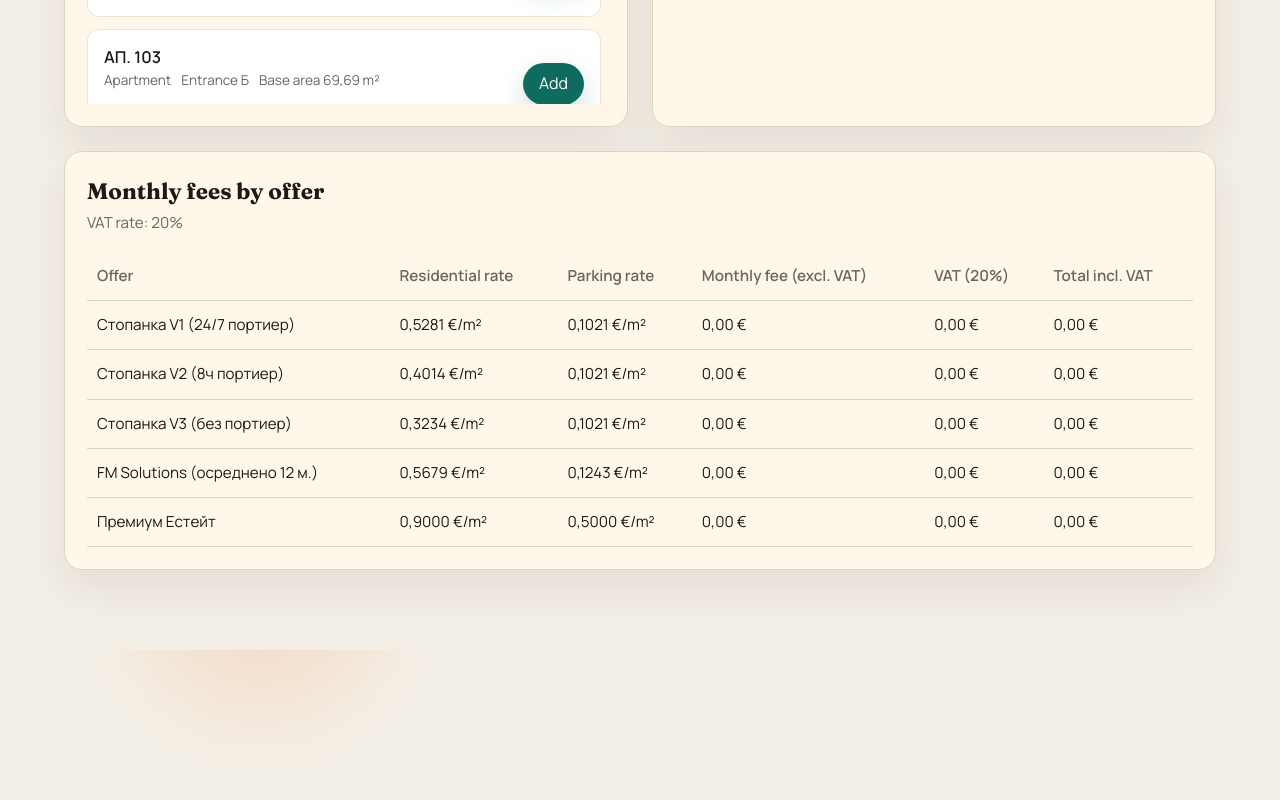
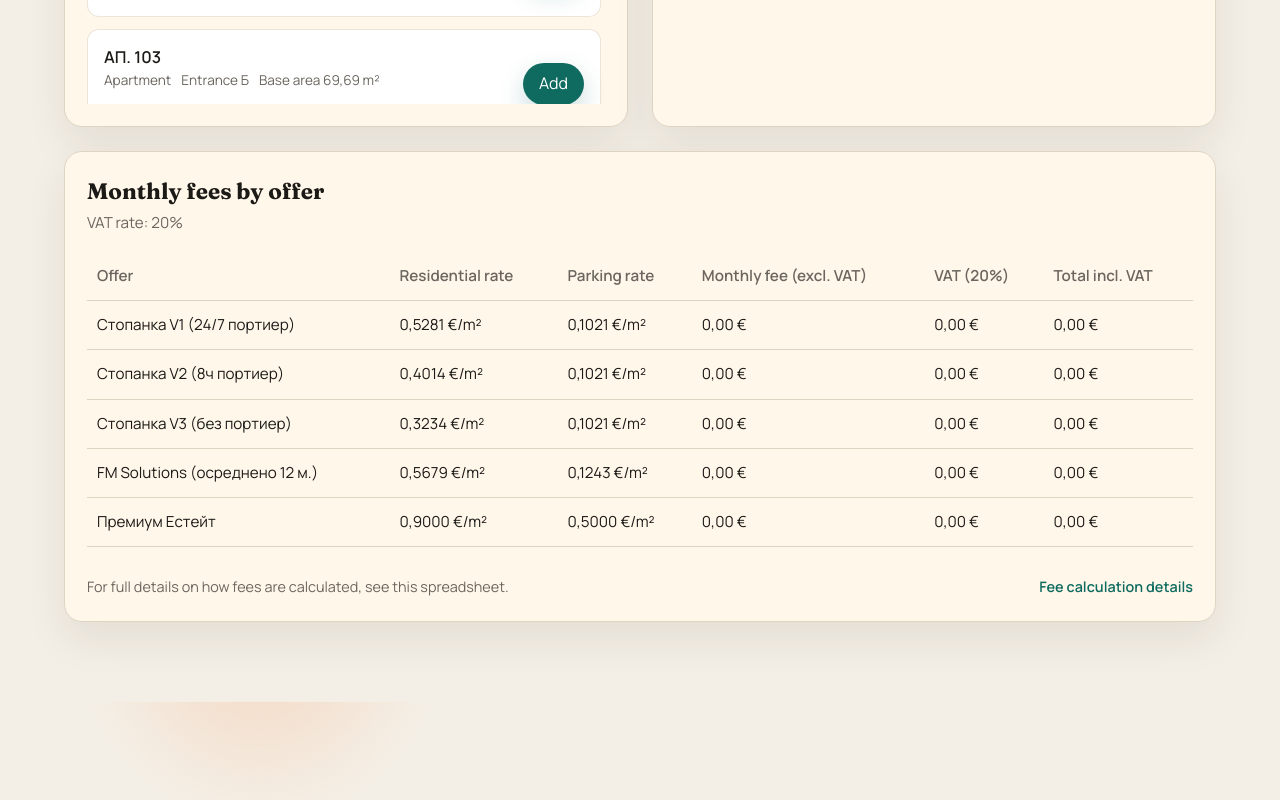
Before and after one commit to valo/white_district, a React (Vite) app: page / in a window 1280 px wide. Shown: the part 1081-1881 px from the top of the page. Before the commit the page ends 1851 px from the top, so only its background shows below. Built offline with nearby package versions, Linux system fonts and the light colour scheme.

Commit message:
Added a link to the details

```diff
--- a/src/App.css
+++ b/src/App.css
@@ -345,6 +345,26 @@
   background: rgba(196, 226, 219, 0.2);
 }
 
+.fee-details {
+  display: flex;
+  flex-wrap: wrap;
+  gap: 12px;
+  align-items: center;
+  justify-content: space-between;
+  padding-top: 12px;
+  font-size: 0.9rem;
+  color: var(--muted);
+}
+
+.fee-details a {
+  color: var(--accent);
+  font-weight: 600;
+}
+
+.fee-details a:hover {
+  color: var(--accent-strong);
+}
+
 @keyframes rise {
   from {
     opacity: 0;
--- a/src/App.jsx
+++ b/src/App.jsx
@@ -74,6 +74,9 @@ function App() {
         monthlyExVat: 'Monthly fee (excl. VAT)',
         vat: 'VAT (20%)',
         totalVat: 'Total incl. VAT',
+        feeDetails:
+          'For full details on how fees are calculated, see this spreadsheet.',
+        feeDetailsLink: 'Fee calculation details',
         currentTax: 'Current monthly tax (incl. VAT)',
         taxRateNote:
           'Tax rate: 0.60 €/m² residential, 0.31 €/m² parking + 20% VAT (incl. common areas)',
@@ -114,6 +117,9 @@ function App() {
         monthlyExVat: 'Месечна такса (без ДДС)',
         vat: 'ДДС (20%)',
         totalVat: 'Общо с ДДС',
+        feeDetails:
+          'За пълни подробности как се изчисляват таксите, вижте тази таблица.',
+        feeDetailsLink: 'Детайли за изчисленията',
         currentTax: 'Текуща месечна такса (с ДДС)',
         taxRateNote:
           'Ставка: 0.60 €/м² жилищна част, 0.31 €/м² паркинг + 20% ДДС (с общи части)',
@@ -514,6 +520,16 @@ function App() {
               </tbody>
             </table>
           </div>
+          <div className="fee-details">
+            <span>{text.feeDetails}</span>
+            <a
+              href="https://docs.google.com/spreadsheets/d/1ilQosmoHEyvOLham1nboJZIHm6EzHg4nwRvUqlJ7lVU/edit?gid=0#gid=0"
+              target="_blank"
+              rel="noreferrer"
+            >
+              {text.feeDetailsLink}
+            </a>
+          </div>
         </section>
       </main>
     </div>
```
